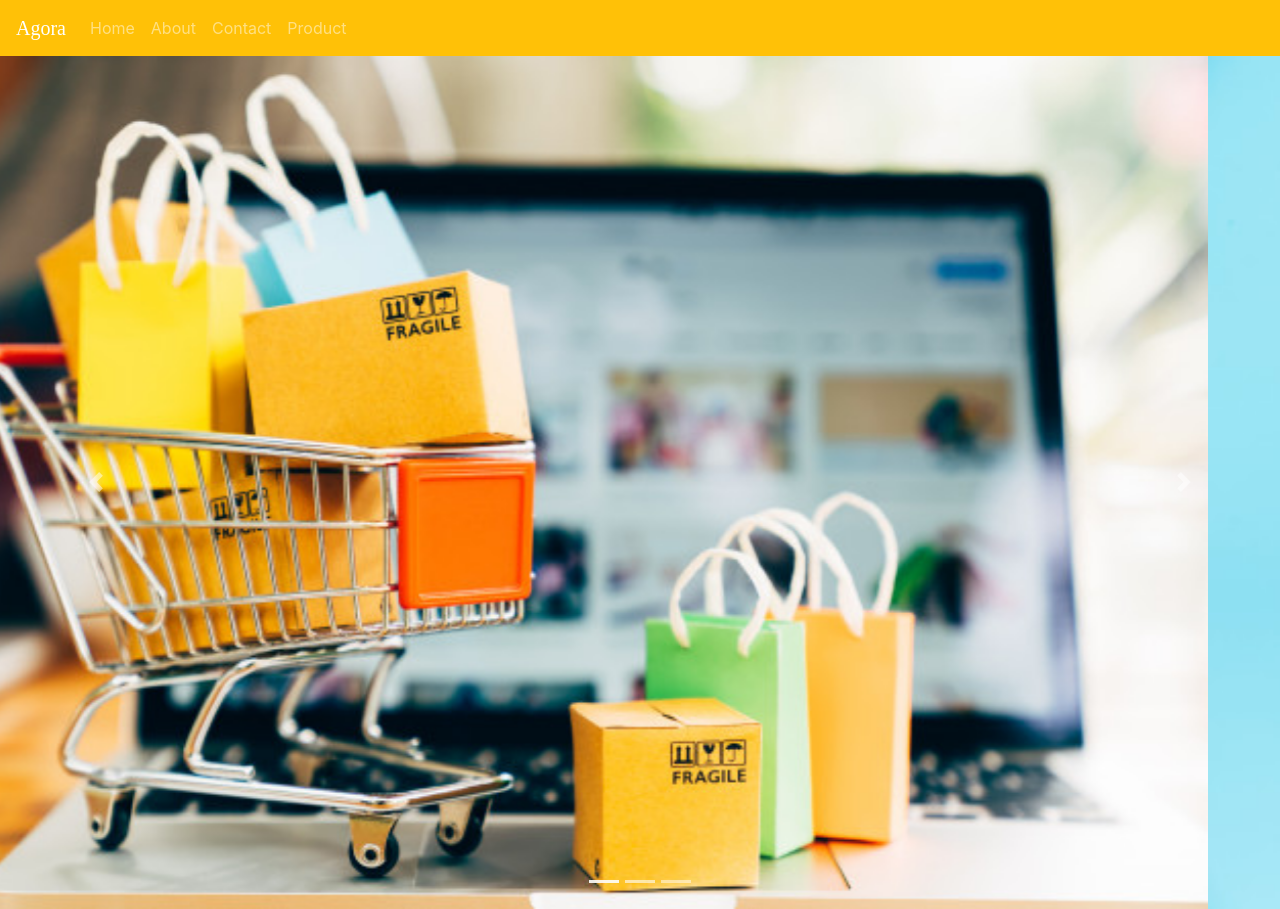
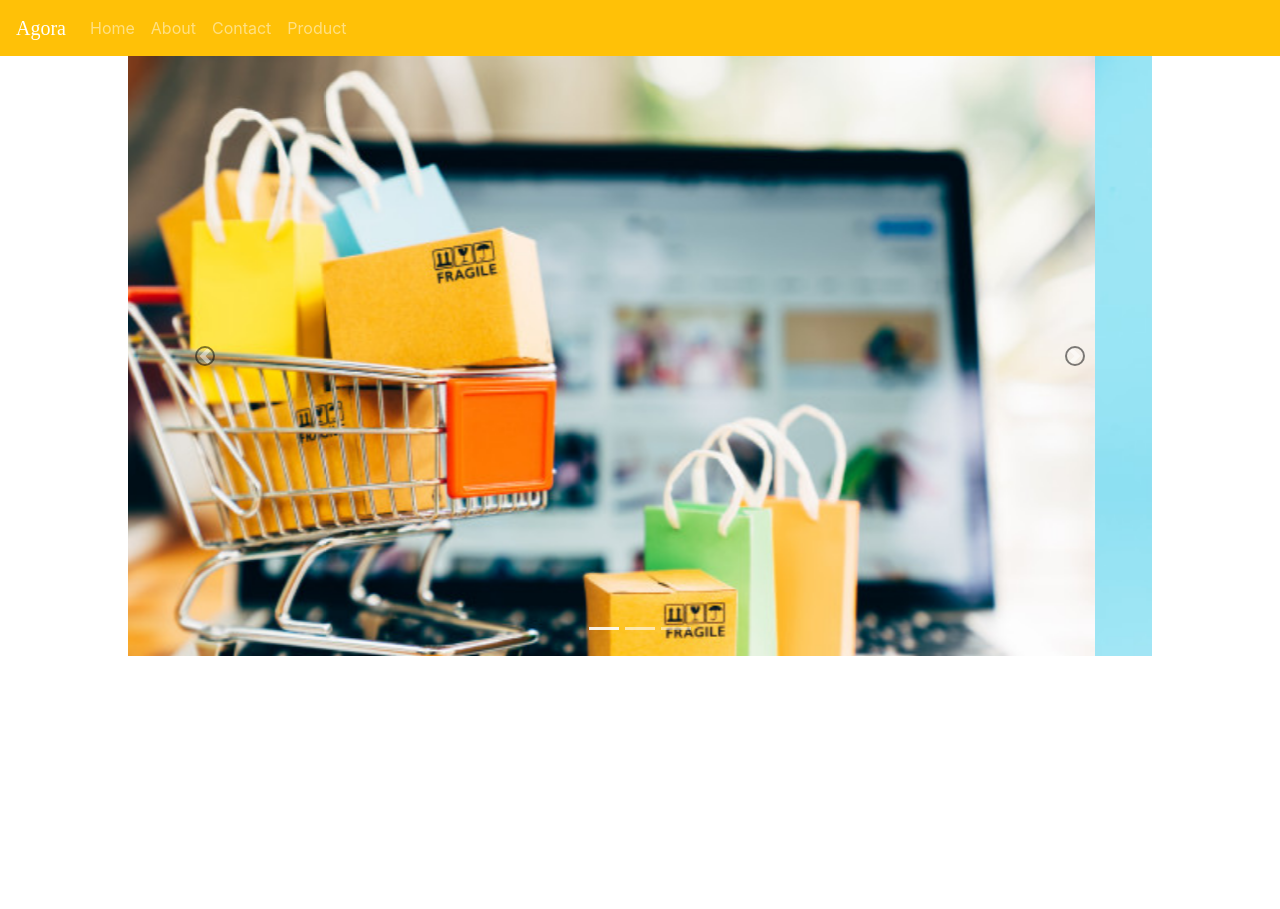
Before and after one commit to HasanLisbon/shopapp, an Angular app: page / in a window 1280 px wide. After the commit the page ends 800 px from the top, so only its background shows below. Built offline with nearby package versions, Linux system fonts and the light colour scheme; a web font is replaced by a local one.

Commit message:
has updated some adjustment of css in carousel

```diff
--- a/src/app/carousel/carousel.component.css
+++ b/src/app/carousel/carousel.component.css
@@ -1,11 +1,14 @@
-#slider .carousel-item {
-    height: 500px;
-  }
+#carouselExampleIndicators{
+    margin-right: 10%;
+    margin-left: 10%;
 
-  .carousel-caption {
-    font-size: 18px;
-  }
+}
 
-  .carousel-item>img {
-    width: 100%
-  }
+.carousel-control-prev-icon ,.carousel-control-next-icon{
+   border: solid 2px black;
+   border-radius: 50%;
+}
+
+.carousel-inner{
+    height: 600px;
+}
```
